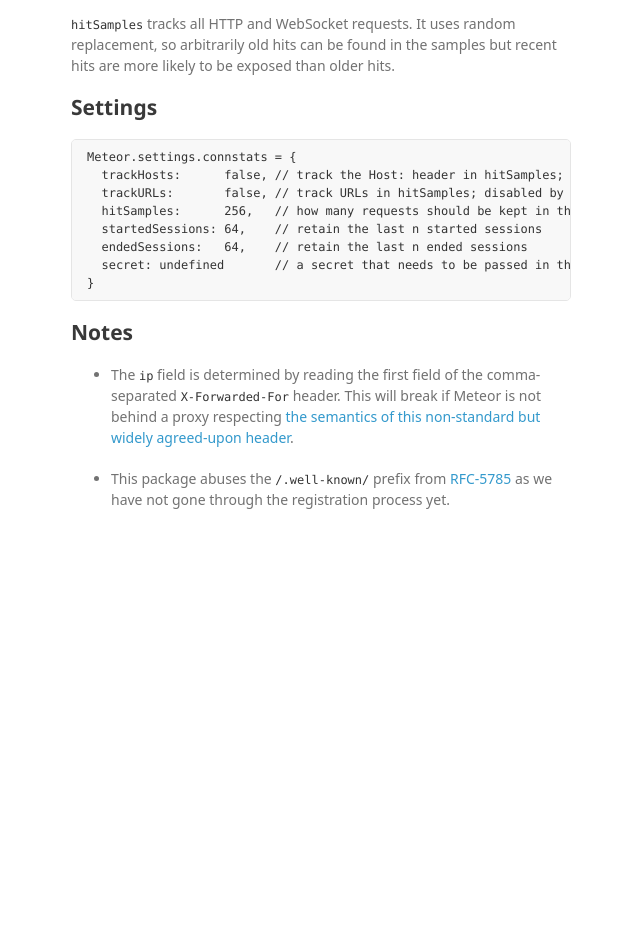
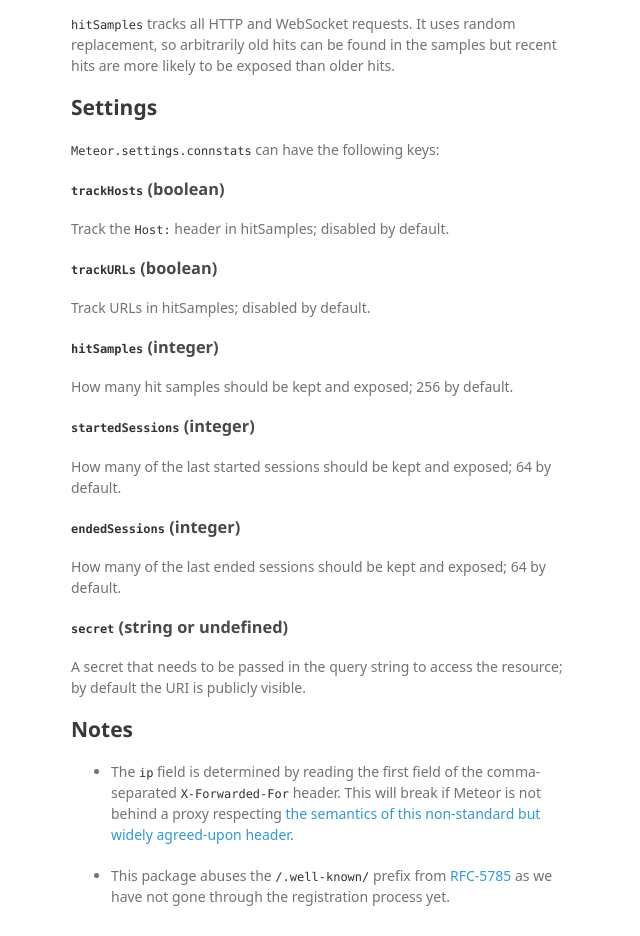
Before and after one commit to pcarrier/meteor-connstats, a plain HTML site: page index.html in a window 1280 px wide. Shown: the part 1380-2316 px from the top of the page, without its empty margins (499-1139 px from the left). Before the commit the page ends 1960 px from the top, so only its background shows below. Drawn offline with Linux system fonts and the light colour scheme; a web font is replaced by a local one.

```diff
--- a/index.html
+++ b/index.html
@@ -105,15 +105,38 @@ but recent hits are more likely to be exposed than older hits.</p>
 <h2>
 <a id="settings" class="anchor" href="#settings" aria-hidden="true"><span aria-hidden="true" class="octicon octicon-link"></span></a>Settings</h2>
 
-<pre><code>Meteor.settings.connstats = {
-  trackHosts:      false, // track the Host: header in hitSamples; disabled by default
-  trackURLs:       false, // track URLs in hitSamples; disabled by default
-  hitSamples:      256,   // how many requests should be kept in the sample
-  startedSessions: 64,    // retain the last n started sessions
-  endedSessions:   64,    // retain the last n ended sessions
-  secret: undefined       // a secret that needs to be passed in the query string; disabled by default
-}
-</code></pre>
+<p><code>Meteor.settings.connstats</code> can have the following keys:</p>
+
+<h3>
+<a id="trackhosts-boolean" class="anchor" href="#trackhosts-boolean" aria-hidden="true"><span aria-hidden="true" class="octicon octicon-link"></span></a><code>trackHosts</code> (boolean)</h3>
+
+<p>Track the <code>Host:</code> header in hitSamples; disabled by default.</p>
+
+<h3>
+<a id="trackurls-boolean" class="anchor" href="#trackurls-boolean" aria-hidden="true"><span aria-hidden="true" class="octicon octicon-link"></span></a><code>trackURLs</code> (boolean)</h3>
+
+<p>Track URLs in hitSamples; disabled by default.</p>
+
+<h3>
+<a id="hitsamples-integer" class="anchor" href="#hitsamples-integer" aria-hidden="true"><span aria-hidden="true" class="octicon octicon-link"></span></a><code>hitSamples</code> (integer)</h3>
+
+<p>How many hit samples should be kept and exposed; 256 by default.</p>
+
+<h3>
+<a id="startedsessions-integer" class="anchor" href="#startedsessions-integer" aria-hidden="true"><span aria-hidden="true" class="octicon octicon-link"></span></a><code>startedSessions</code> (integer)</h3>
+
+<p>How many of the last started sessions should be kept and exposed; 64 by default.</p>
+
+<h3>
+<a id="endedsessions-integer" class="anchor" href="#endedsessions-integer" aria-hidden="true"><span aria-hidden="true" class="octicon octicon-link"></span></a><code>endedSessions</code> (integer)</h3>
+
+<p>How many of the last ended sessions should be kept and exposed; 64 by default.</p>
+
+<h3>
+<a id="secret-string-or-undefined" class="anchor" href="#secret-string-or-undefined" aria-hidden="true"><span aria-hidden="true" class="octicon octicon-link"></span></a><code>secret</code> (string or undefined)</h3>
+
+<p>A secret that needs to be passed in the query string to access the resource;
+by default the URI is publicly visible.</p>
 
 <h2>
 <a id="notes" class="anchor" href="#notes" aria-hidden="true"><span aria-hidden="true" class="octicon octicon-link"></span></a>Notes</h2>
```
Also changed, not shown: params.json (+1 -1 lines).
